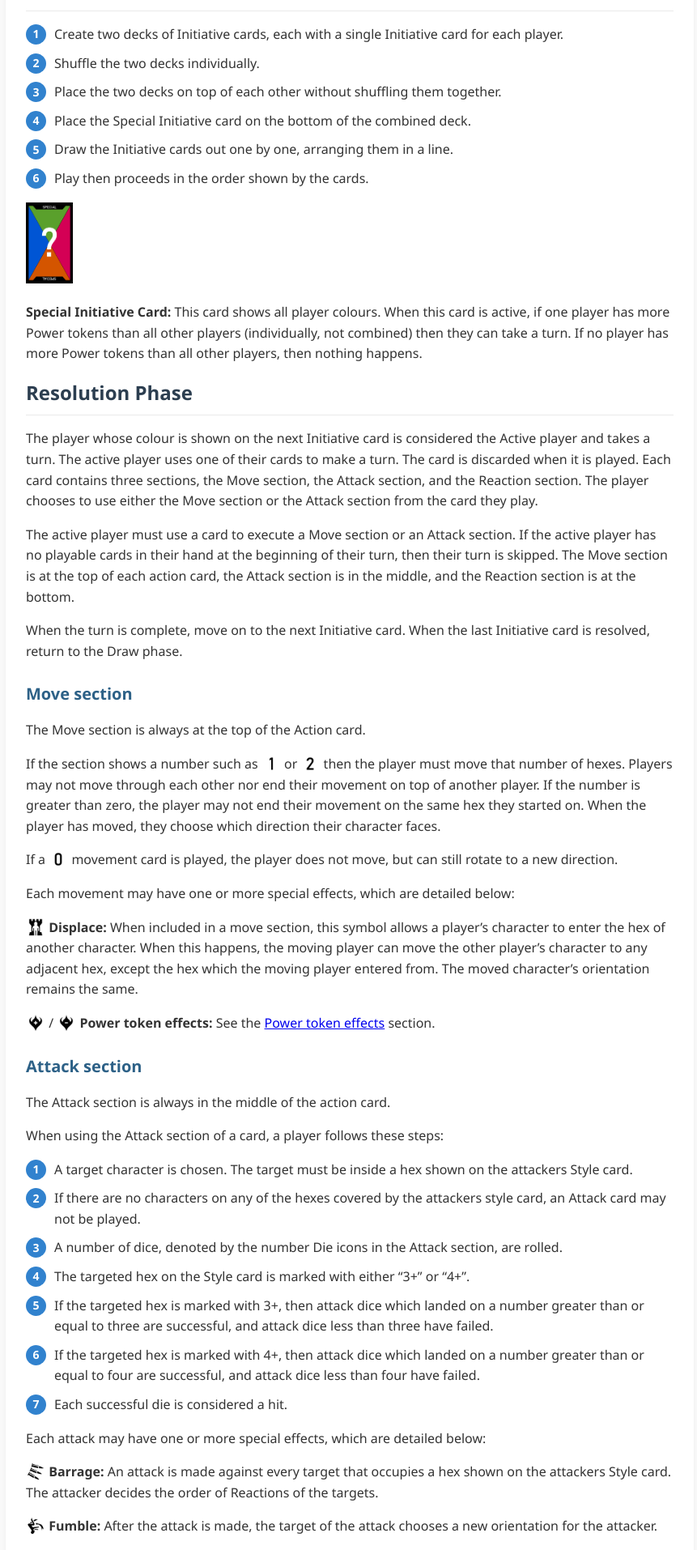
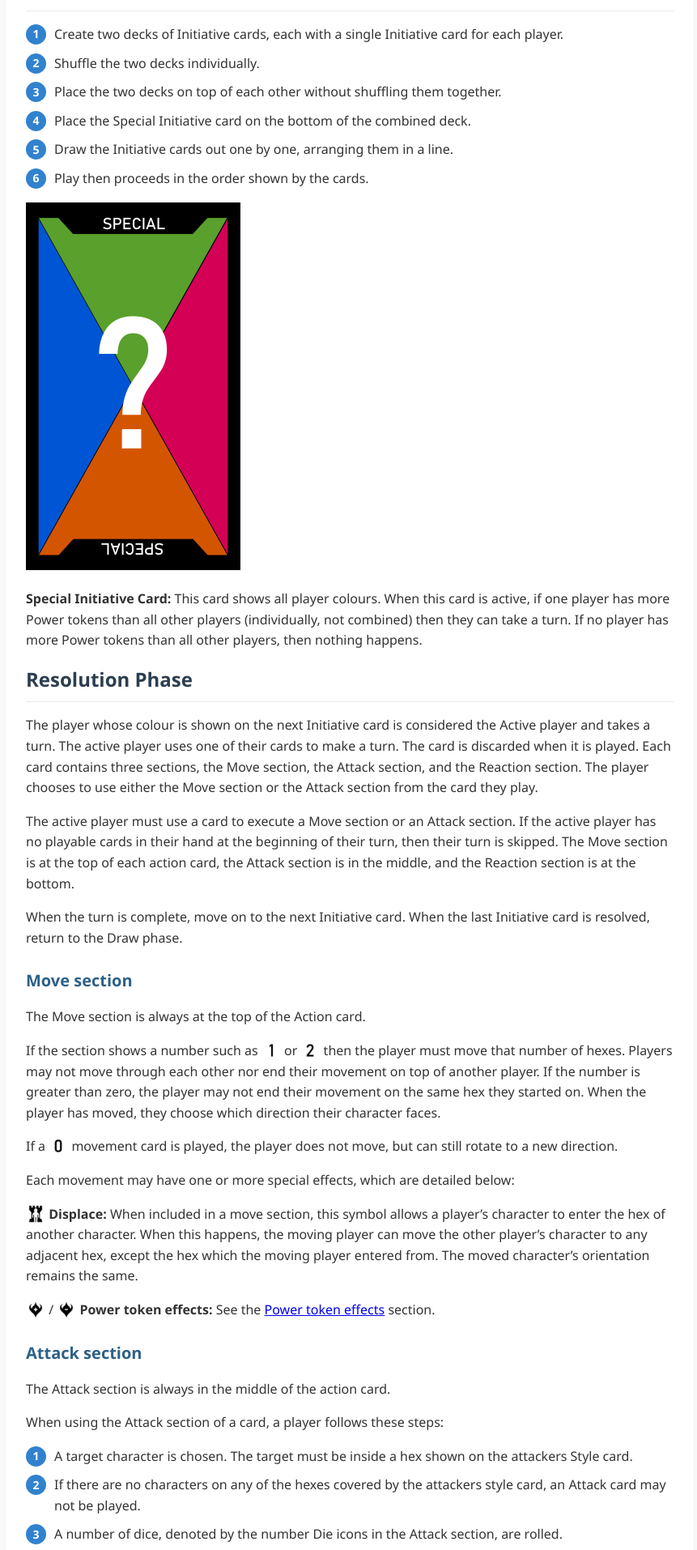
Before and after one commit to abregado/champions-combat, a Jekyll site: the page built from index.html, in a window 1280 px wide. Shown: the part 2583-4497 px from the top of the page at 81% size, without its empty margins (208-1069 px from the left). Built offline with Jekyll 4.4.1, drawn with Linux system fonts in a browser that asks for light colours.

```diff
--- /dev/null
+++ b/styles.css
@@ -0,0 +1,39 @@
+.image-with-text {
+    display: flex;
+    flex-direction: row;
+    gap: 20px;
+    margin: 20px 0;
+    align-items: flex-start;
+    width: 100%;
+}
+
+.image-with-text-image {
+    width: 200px;
+}
+
+.image-with-text-image img {
+    height: auto;
+    object-fit: contain;
+}
+
+.image-with-text-content {
+    flex: 1;
+    min-width: 0; /* Prevents flex item from overflowing */
+}
+
+.image-with-text-content p {
+    display: inline;
+}
+
+/* Responsive design for mobile */
+@media (max-width: 768px) {
+    .image-with-text {
+        flex-direction: column;
+    }
+
+    .image-with-text-image {
+        width: 100%;
+        max-width: 200px;
+        margin-bottom: 15px;
+    }
+}
```
Also changed, not shown: Gemfile (added, +10 -0 lines), _chapters/04_phases.md (+4 -4 lines), _includes/image_with_text.html (added, +13 -0 lines), Gemfile.lock (added).
